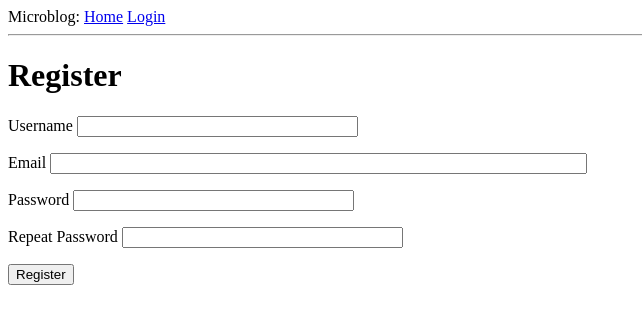
After one commit to Pericles001/microblog, a Flask app: page /register in a window 1280 px wide. The commit adds this page. Shown: the top 324 px of the page, without its empty margins (0-642 px from the left). Run offline with Flask 2, Linux system fonts and the light colour scheme.

Commit message:
create requirements file and complete user registration

```diff
--- a/app/forms.py
+++ b/app/forms.py
@@ -1,9 +1,30 @@
 from flask_wtf import FlaskForm
-from wtforms import StringField, PasswordField, BooleanField,SubmitField
-from wtforms.validators import DataRequired
+from wtforms import StringField, PasswordField, BooleanField, SubmitField
+from wtforms.validators import DataRequired, ValidationError, Email, EqualTo
+from app.models import User
+
 
 class LoginForm(FlaskForm):
     username = StringField('Username', validators=[DataRequired()])
     password = PasswordField('Password', validators=[DataRequired()])
     remember_me = BooleanField('Remember me')
     submit = SubmitField('Sign In')
+
+
+class RegistrationForm(FlaskForm):
+    username = StringField('Username', validators=[DataRequired()])
+    email = StringField('Email', validators=[DataRequired(), Email()])
+    password = PasswordField('Password',)
+    password2 = PasswordField(
+        'Repeat Password', validators=[DataRequired(), EqualTo('password')])
+    submit = SubmitField('Register')
+
+    def validate_username(self, username):
+        user = User.query.filter_by(username=username.data).first()
+        if user is not None:
+            raise ValidationError('Please use a different username.')
+
+    def validate_email(self, email):
+        user = User.query.filter_by(email=email.data).first()
+        if user is not None:
+            raise ValidationError('Please use a different email address. ')
--- a/app/routes.py
+++ b/app/routes.py
@@ -1,6 +1,6 @@
-from app import app
-from flask import render_template, flash, redirect, request
-from app.forms import LoginForm
+from app import app, db
+from flask import render_template, flash, redirect, request, url_for
+from app.forms import LoginForm, RegistrationForm
 from flask_login import current_user, login_user, logout_user, login_required
 from app.models import User
 from werkzeug.urls import url_parse
@@ -46,3 +46,18 @@ def login():
 def logout():
     logout_user()
     return redirect(url_for('index'))
+
+
+@app.route('/register', methods=['GET', 'POST'])
+def register():
+    if current_user.is_authenticated:
+        return redirect(url_for('index'))
+    form = RegistrationForm()
+    if form.validate_on_submit():
+        user = User(username=form.username.data, email=form.email.data)
+        user.set_password(form.password.data)
+        db.session.add(user)
+        db.session.commit()
+        flash('Congratulations, you are now a registered user !')
+        return redirect(url_for('login'))
+    return render_template('register.html', title='Register', form=form)
--- a/app/templates/login.html
+++ b/app/templates/login.html
@@ -24,6 +24,7 @@
   <p>
     {{ form.submit() }}
   </p>
+  <p>New User? <a href="{{ url_for('register') }}">Click to Register!</a></p>
 </form>
 
 {%endblock%}
--- /dev/null
+++ b/app/templates/register.html
@@ -0,0 +1,44 @@
+{% extends "base.html" %}
+
+{% block content %}
+<h1>Register</h1>
+<form action="" method="post">
+    {{ form.hidden_tag() }}
+
+    <p>
+        {{ form.username.label }}
+        {{ form.username(size=32) }} <br>
+        {% for error in form.username.errors %}
+        <span style="color: red;">[{{ error }}]</span>
+        {%endfor%}
+    </p>
+    <p>
+        {{ form.email.label }}
+        {{ form.email(size=64) }} <br>
+
+        {% for error in form.email.errors %}
+        <span style="color: red;">[{{ error }}]</span>
+        {% endfor %}
+
+    </p>
+    <p>
+        {{ form.password.label }}
+        {{ form.password(size=32) }} <br>
+
+        {% for error in form.password.errors %}
+        <span style="color: red;">[{{ error }}]</span>
+        {% endfor %}
+
+    </p>
+    <p>
+        {{ form.password2.label }}
+        {{ form.password2(size=32) }} <br>
+
+        {% for error in form.password2.errors %}
+        <span style="color: red;">[{{ error }}]</span>
+        {% endfor %}
+
+    </p>
+    <p> {{form.submit()}} </p>
+</form>
+{%endblock%}
```
Also changed, not shown: requirements.txt (added, +9 -0 lines).
